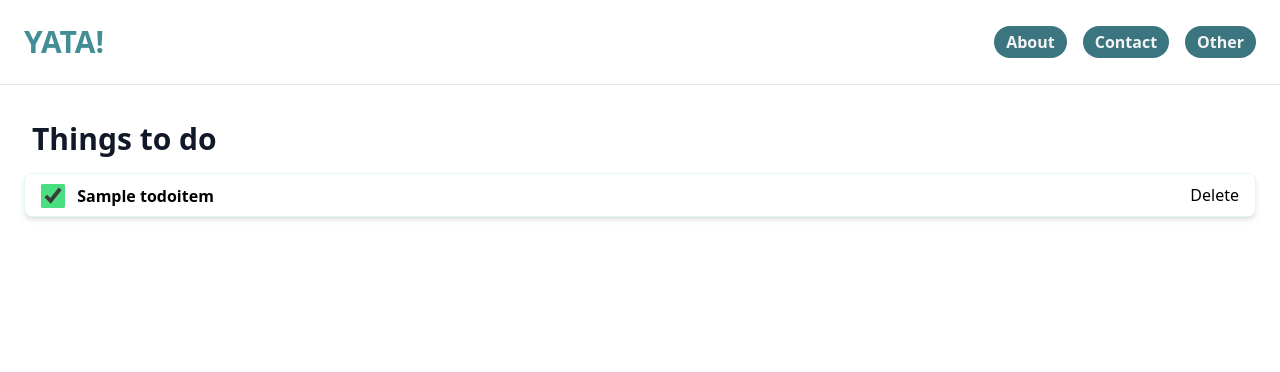
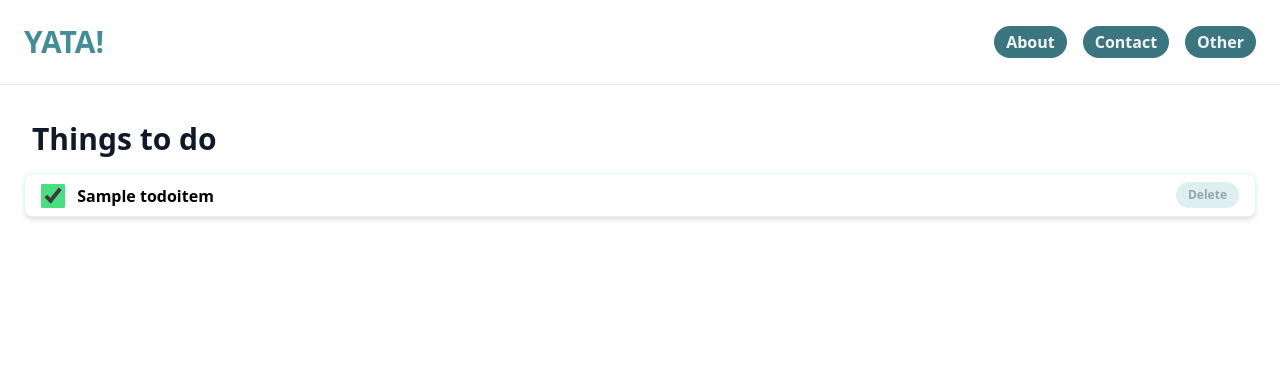
Before and after one commit to paulzuradzki/yata, a Django app: page / in a window 1280 px wide. Shown: the top 372 px of the page. Run offline with Django 5.2, Linux system fonts and the light colour scheme; tables that the repository leaves empty hold one stand-in row (values such as "Sample post"); some libraries are stand-ins or nearby versions.

Commit message:
[15] tailwind - custom classes

```diff
--- a/todos/static/todos/tailwind_output.css
+++ b/todos/static/todos/tailwind_output.css
@@ -588,6 +588,44 @@ video {
   }
 }
 
+.button {
+  border-radius: 9999px;
+  --tw-bg-opacity: 1;
+  background-color: rgb(59 117 127 / var(--tw-bg-opacity, 1));
+  padding-top: 0.25rem;
+  padding-bottom: 0.25rem;
+  padding-left: 0.75rem;
+  padding-right: 0.75rem;
+  font-weight: 700;
+  --tw-text-opacity: 1;
+  color: rgb(243 244 246 / var(--tw-text-opacity, 1));
+}
+
+.button:hover {
+  --tw-bg-opacity: 1;
+  background-color: rgb(53 97 105 / var(--tw-bg-opacity, 1));
+}
+
+.button-secondary {
+  border-radius: 9999px;
+  --tw-bg-opacity: 1;
+  background-color: rgb(221 239 240 / var(--tw-bg-opacity, 1));
+  padding-top: 0.25rem;
+  padding-bottom: 0.25rem;
+  padding-left: 0.75rem;
+  padding-right: 0.75rem;
+  font-size: 0.75rem;
+  line-height: 1rem;
+  font-weight: 700;
+  --tw-text-opacity: 1;
+  color: rgb(156 163 175 / var(--tw-text-opacity, 1));
+}
+
+.button-secondary:hover {
+  --tw-bg-opacity: 1;
+  background-color: rgb(191 224 226 / var(--tw-bg-opacity, 1));
+}
+
 .sr-only {
   position: absolute;
   width: 1px;
@@ -1029,6 +1067,11 @@ video {
   border-color: rgb(239 68 68 / var(--tw-border-opacity, 1));
 }
 
+.bg-chill-600 {
+  --tw-bg-opacity: 1;
+  background-color: rgb(59 117 127 / var(--tw-bg-opacity, 1));
+}
+
 .bg-gray-200 {
   --tw-bg-opacity: 1;
   background-color: rgb(229 231 235 / var(--tw-bg-opacity, 1));
@@ -1052,11 +1095,6 @@ video {
 .bg-white {
   --tw-bg-opacity: 1;
   background-color: rgb(255 255 255 / var(--tw-bg-opacity, 1));
-}
-
-.bg-chill-600 {
-  --tw-bg-opacity: 1;
-  background-color: rgb(59 117 127 / var(--tw-bg-opacity, 1));
 }
 
 .fill-current {
@@ -1282,6 +1320,11 @@ video {
   line-height: 1.5;
 }
 
+.text-chill-500 {
+  --tw-text-opacity: 1;
+  color: rgb(67 142 150 / var(--tw-text-opacity, 1));
+}
+
 .text-gray-100 {
   --tw-text-opacity: 1;
   color: rgb(243 244 246 / var(--tw-text-opacity, 1));
@@ -1331,11 +1374,6 @@ video {
   color: rgb(255 255 255 / var(--tw-text-opacity, 1));
 }
 
-.text-chill-500 {
-  --tw-text-opacity: 1;
-  color: rgb(67 142 150 / var(--tw-text-opacity, 1));
-}
-
 .underline {
   text-decoration-line: underline;
 }
@@ -1383,14 +1421,14 @@ video {
   transition-timing-function: cubic-bezier(0.4, 0, 0.2, 1);
 }
 
+.hover\:bg-chill-700:hover {
+  --tw-bg-opacity: 1;
+  background-color: rgb(53 97 105 / var(--tw-bg-opacity, 1));
+}
+
 .hover\:bg-green-500:hover {
   --tw-bg-opacity: 1;
   background-color: rgb(34 197 94 / var(--tw-bg-opacity, 1));
-}
-
-.hover\:bg-chill-700:hover {
-  --tw-bg-opacity: 1;
-  background-color: rgb(53 97 105 / var(--tw-bg-opacity, 1));
 }
 
 .focus\:outline-none:focus {
--- a/todos/templates/todos/index.html
+++ b/todos/templates/todos/index.html
@@ -15,9 +15,9 @@
       <a href="/" class="text-chill-500 font-bold text-3xl">YATA!</a>
       <div class="hidden lg:block">
         <nav class="gap-x-4 flex">
-          <a href="#" class="bg-chill-600 hover:bg-chill-700 text-gray-100 font-bold rounded-full pt-1 pb-1 pl-3 pr-3">About</a>
-          <a href="#" class="bg-chill-600 hover:bg-chill-700 text-gray-100 font-bold rounded-full pt-1 pb-1 pl-3 pr-3">Contact</a>
-          <a href="#" class="bg-chill-600 hover:bg-chill-700 text-gray-100 font-bold rounded-full pt-1 pb-1 pl-3 pr-3">Other</a>
+          <a href="#" class="button">About</a>
+          <a href="#" class="button">Contact</a>
+          <a href="#" class="button">Other</a>
         </nav>
       </div>
       <div class="block lg:hidden" x-data="{ open: false}" class="fixed z-10 right-5 bg-white border shadow-lg rounded-lg p-2">
--- a/todos/templates/todos/partial_todo_item.html
+++ b/todos/templates/todos/partial_todo_item.html
@@ -11,7 +11,7 @@
         <span class="inline-block align-middle px-2 font-semibold font-normal
         "> {{ item.title }}</span>
     </div>
-    <button class="button" data-testid="delete_item_{{ item.id }}" hx-delete="{% url 'action_delete_todo' item.id %}"
+    <button class="button-secondary" data-testid="delete_item_{{ item.id }}" hx-delete="{% url 'action_delete_todo' item.id %}"
         hx-target="#item-{{ item.id }}" hx-swap="outerHTML">
         Delete
     </button>
```
Also changed, not shown: todos/static/todos/tailwind_input.css (+10 -0 lines).
